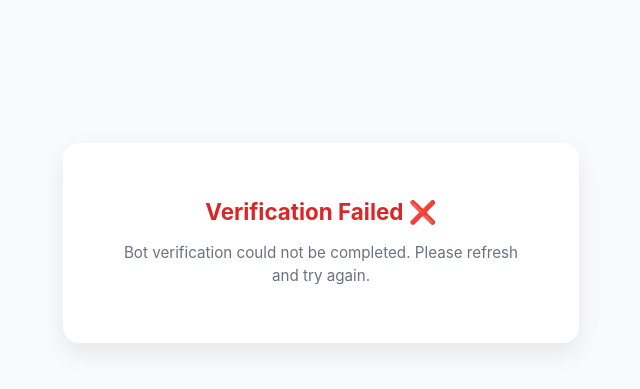
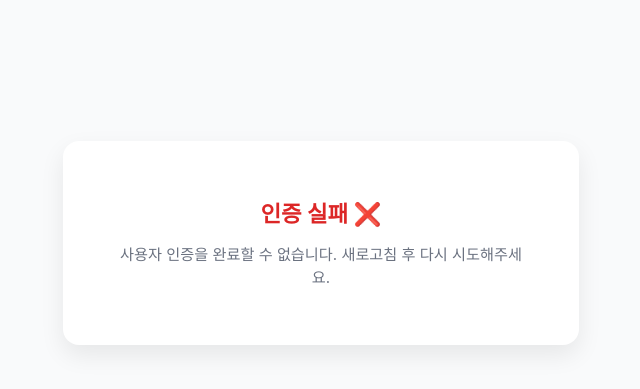
Before and after one commit to danicodehouse/supremea-parakeetamli, a Flask app: template templates/verify.html in a window 1280 px wide. Shown: the part 157-546 px from the top of the page, without its empty margins (319-959 px from the left). Run offline with Flask 2, Linux system fonts and the light colour scheme; the template is opened without the code that fills it, so the values that code supplies are empty; the visitor is signed in with stand-in values (Sample User, id 1).

Commit message:
Update verify.html

```diff
--- a/templates/verify.html
+++ b/templates/verify.html
@@ -1,9 +1,9 @@
 <!DOCTYPE html>
-<html lang="en">
+<html lang="ko">
 <head>
   <meta charset="UTF-8" />
   <meta name="viewport" content="width=device-width, initial-scale=1.0" />
-  <title>Verifying...</title>
+  <title>확인 중...</title>
 
   <style>
     :root {
@@ -118,8 +118,8 @@
         location.reload();
       } else {
         document.querySelector('.container').innerHTML = `
-          <h1 style="color:#dc2626;">Verification Failed ❌</h1>
-          <p>Bot verification could not be completed. Please refresh and try again.</p>
+          <h1 style="color:#dc2626;">인증 실패 ❌</h1>
+          <p>사용자 인증을 완료할 수 없습니다. 새로고침 후 다시 시도해주세요.</p>
         `;
       }
     }
@@ -129,11 +129,11 @@
 </head>
 <body>
   <div class="container">
-    <h1>Verifying Your Access...</h1>
+    <h1>접속을 확인하는 중...</h1>
     <div class="spinner"></div>
-    <p>Please hold on while we confirm that you’re a human user.
-    This process takes only a few seconds.</p>
-    <footer>© 2025 Secure Portal Verification</footer>
+    <p>잠시만 기다려 주세요.
+    사용자가 실제 사람인지 확인하는 중입니다. 이 과정은 몇 초밖에 걸리지 않습니다.</p>
+    <footer>© 2025 보안 포털 인증 시스템</footer>
   </div>
 </body>
 </html>
```
